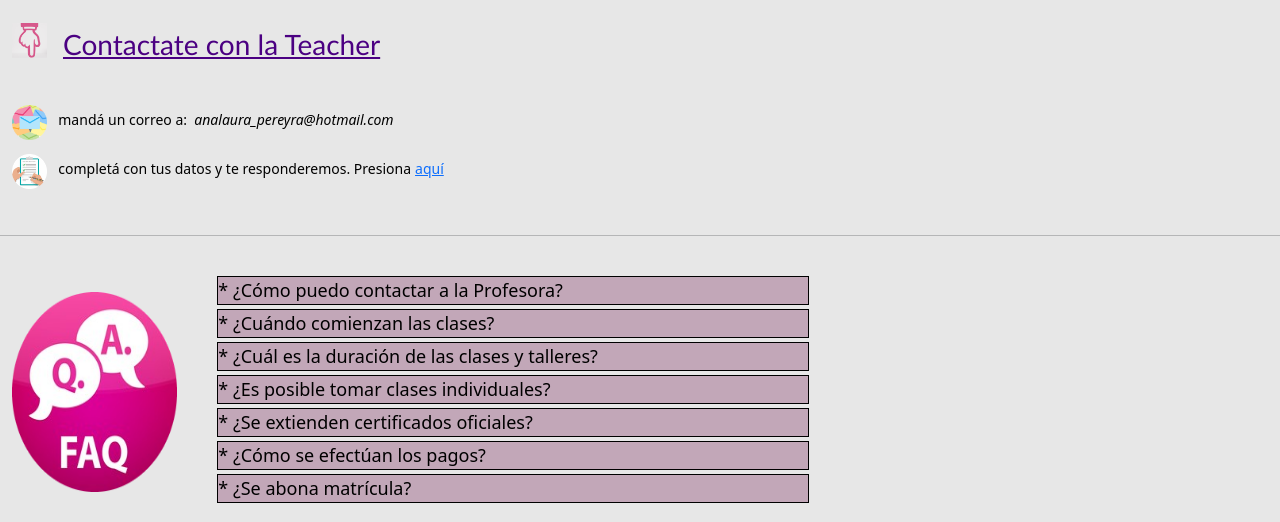
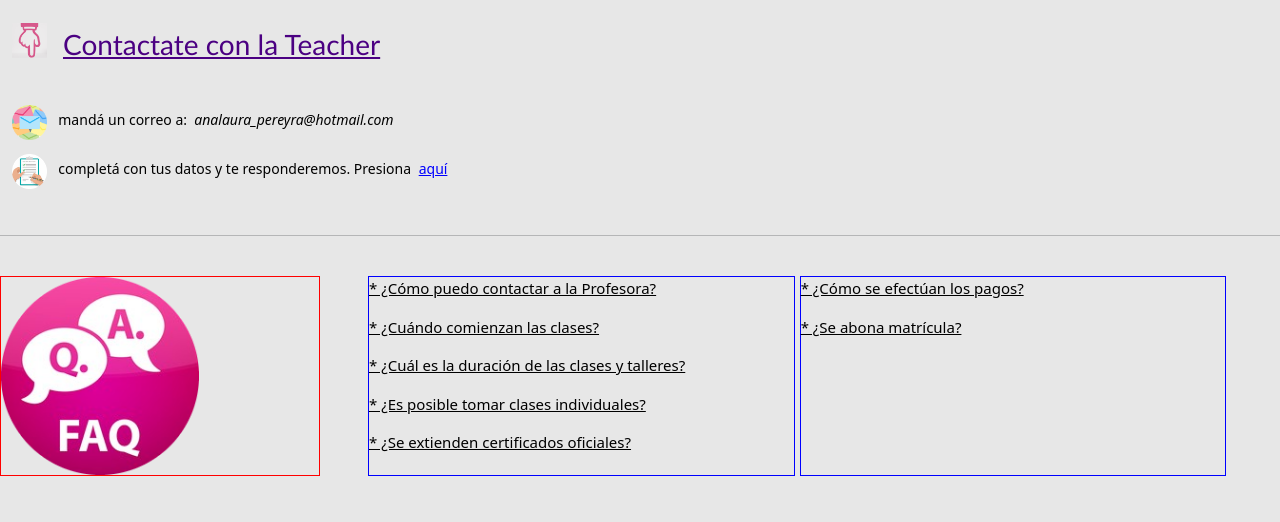
Before and after one commit to Tequi20/Proyecto-EWA, a website: page contacto.html in a window 1280 px wide. Shown: the part 73-595 px from the top of the page. Drawn offline with nearby package versions, Linux system fonts and the light colour scheme; a web font is replaced by a local one.

Commit message:
cambios finales

```diff
--- a/contacto.html
+++ b/contacto.html
@@ -58,7 +58,8 @@
         <div class="container-fluid">
             <div class="d-flex">
                 <div>
-                <img src="images/indice_hacia_abajo-PhotoRoom-removebg-preview.png" class="mainContacto__imagen--formato seccion1__span2--animacion">
+                    <img src="images/indice_hacia_abajo-PhotoRoom-removebg-preview.png"
+                        class="mainContacto__imagen--formato seccion1__span2--animacion">
                 </div>
                 <div class="ms-3">
                     <p class="mainContacto__p--contactoProfesora">Contactate con la Teacher</p>
@@ -72,7 +73,8 @@
                     <img src="images/correos varios-modified.png" class="mainContacto__imagen--formato">
                 </div>
                 <div class="ms-1">
-                <p class="mt-1 mainContacto__p--correoMail"> &nbsp mandá un correo a: &nbsp<em>analaura_pereyra@hotmail.com</em></p>
+                    <p class="mt-1 mainContacto__p--correoMail"> &nbsp mandá un correo a:
+                        &nbsp<em>analaura_pereyra@hotmail.com</em></p>
                 </div>
             </div>
 
@@ -84,32 +86,38 @@
                     <img src="images/pequeno formulario-modified.png" class="mainContacto__imagen--formato">
                 </div>
                 <div class="d-flex ms-1">
-                <p class="mt-1 mainContacto__p--correoMail">&nbsp completá con tus datos y te responderemos. Presiona <a href="https://forms.gle/AZniimamofyhzuvj9" target="_blank"><p class="mt-1 ms-1 mainContacto__p--correoMail">aquí</p></a></p>
+                    <p class="mt-1 mainContacto__p--correoMail">&nbsp completá con tus datos y te responderemos.
+                        Presiona
+                        <span>
+                            <a href="https://forms.gle/AZniimamofyhzuvj9" target="_blank" class="mt-1 ms-1 mainContacto__p--correoMail2">aquí
+                            </a>
+                        </span>
+                    </p>
                 </div>
             </div>
         </div>
 
         <br>
-    <hr/>
+        <hr />
         <br>
 
         <div class="container-fluid">
             <div class="row d-flex">
-            <div class="row col-md-2 d-flex justify-content-center align-items-center">
-                <img src="images/FAQ123-modified.png" class="mainContacto__imagenFaq--formato">
+                <div class="col-md-3 me-5 d-flex mainContacto__imagenFaq--formato tamanioImagen tamanioImagen2 alineacionImagen" style="border: 1px solid red">
                 </div>
-            <div class="row col-md-6 ms-3">
+                <div class="col-md-4 espacioPreguntas espacioPreguntas2" style="border: 1px solid blue">
                     <div class="row">
-                    <details class="mb-1" style="border: 1px solid black">
+                        <details class="mb-3">
                             <summary class="row mainCursos__p--estilosTitulo4">
                                 * ¿Cómo puedo contactar a la Profesora?
                             </summary>
                             <p class="row mainCursos__summary--elementary1Desc">
-                            &nbsp - Podés enviar un mail o contactarte a través del Instagram, Facebook o formulario.<br>
+                                &nbsp - Podés enviar un mail o contactarte a través del Instagram, Facebook o
+                                formulario.<br>
                         </details>
                     </div>
                     <div class="row">
-                    <details class="mb-1" style="border: 1px solid black">
+                        <details class="mb-3">
                             <summary class="row mainCursos__p--estilosTitulo4">
                                 * ¿Cuándo comienzan las clases?
                             </summary>
@@ -118,34 +126,39 @@
                         </details>
                     </div>
                     <div class="row">
-                    <details class="mb-1" style="border: 1px solid black">
+                        <details class="mb-3">
                             <summary class="row mainCursos__p--estilosTitulo4">
                                 * ¿Cuál es la duración de las clases y talleres?
                             </summary>
                             <p class="row mainCursos__summary--elementary1Desc">
-                            &nbsp - Los cursos no tienen una duración específica, sino que dependerán de la evolución y desarrollo del alumno.<br>
+                                &nbsp - Los cursos no tienen una duración específica, sino que dependerán de la
+                                evolución y desarrollo del alumno.<br>
                         </details>
                     </div>
                     <div class="row">
-                    <details class="mb-1" style="border: 1px solid black">
+                        <details class="mb-3">
                             <summary class="row mainCursos__p--estilosTitulo4">
                                 * ¿Es posible tomar clases individuales?
                             </summary>
                             <p class="row mainCursos__summary--elementary1Desc">
-                            &nbsp - Sí, pero tienen un arancel especial, dado que el espacio se dedica exclusivamente a ese alumno y sus necesidades.<br>
+                                &nbsp - Sí, pero tienen un arancel especial, dado que el espacio se dedica
+                                exclusivamente a ese alumno y sus necesidades.<br>
                         </details>
                     </div>
                     <div class="row">
-                    <details class="mb-1" style="border: 1px solid black">
+                        <details>
                             <summary class="row mainCursos__p--estilosTitulo4">
                                 * ¿Se extienden certificados oficiales?
                             </summary>
                             <p class="row mainCursos__summary--elementary1Desc">
-                            &nbsp - No, pero se entregan diplomas de aprobación de la cursada o de asistencia a los talleres.<br>
+                                &nbsp - No, pero se entregan diplomas de aprobación de la cursada o de asistencia a los
+                                talleres.<br>
                         </details>
                     </div>
+                </div>
+                <div class="col-md-4 espacioPreguntas margin__preguntas--2" style="border: 1px solid blue">
                     <div class="row">
-                    <details class="mb-1" style="border: 1px solid black">
+                        <details class="mb-3">
                             <summary class="row mainCursos__p--estilosTitulo4">
                                 * ¿Cómo se efectúan los pagos?
                             </summary>
@@ -154,7 +167,7 @@
                         </details>
                     </div>
                     <div class="row">
-                    <details class="mb-1" style="border: 1px solid black">
+                        <details class="mb-3">
                             <summary class="row mainCursos__p--estilosTitulo4">
                                 * ¿Se abona matrícula?
                             </summary>
@@ -165,7 +178,6 @@
                 </div>
             </div>
         </div>
-
     </main>
 
     <br><br>
@@ -192,7 +204,8 @@
                 </div>
                 <div class="col-md-3 d-flex align-items-center alineacionCol3">
                     <span class="footer__span--teacher me-3">FAQ</span>
-                    <a href="Contacto.html"><img src="images/faq2.png" title="Preguntas Frecuentes" class="footer__div--imagen2"></a>
+                    <a href="Contacto.html"><img src="images/faq2.png" title="Preguntas Frecuentes"
+                            class="footer__div--imagen2"></a>
                 </div>
 
 
--- a/scss/main.scss
+++ b/scss/main.scss
@@ -123,7 +123,7 @@ $espacioLetras: 24px;
     color: black;
 }
 
-@media only screen and (max-width: 768px) {
+@media only screen and (max-width: 767px) {
         .alineacionCol1 {
             justify-content: center;
             padding-bottom: 20px;
@@ -143,6 +143,23 @@ $espacioLetras: 24px;
             margin-top: -20px;
         }
 
+        .tamanioImagen {
+            height:120px;
+            background-image: url(../images/FAQ123-modified.png);
+            background-size: contain;
+
+        }
+
+        .espacioPreguntas2 {
+            margin-top: 20px;
+        }
+
+}
+
+@media only screen and (max-width: 575px) {
+        .alineacionImagen {
+            background-position: center;
+        }
 }
 
 @media only screen and (min-width: 768px) {
@@ -160,6 +177,27 @@ $espacioLetras: 24px;
     .margin__imagen--frase {
         margin-top: -20px;
     }
+
+    .espacioPreguntas {
+        /*margin-left: 40px;*/
+    }
+
+    .tamanioImagen2 {
+        height:200px;
+        /*background-image: url(../images/FAQ123-modified.png);
+        background-size: contain;*/
+    }
+
+    .margin__preguntas--2 {
+        margin-left: 5px;
+    }
+}
+
+@media only screen and (max-width: 1024px) {
+    .alineacionVideo {
+        justify-content: center;
+    }
+
 }
 
 @media only screen and (max-width: 1024px) {
@@ -265,10 +303,11 @@ $espacioLetras: 24px;
 }
 
 .mainCursos__p--estilosTitulo4 {
-    background-color:rgba(122, 43, 92, 0.336);
+    /*background-color:rgba(122, 43, 92, 0.336);*/
     color: black;
-    font-size: 18px;
+    font-size: 15px;
     /*font-weight: bold;*/
+    text-decoration: underline;
 }
 
 .mainCursos__span--estilos {
@@ -309,12 +348,21 @@ $espacioLetras: 24px;
         color: black;
 }
 
+.mainContacto__p--correoMail2 {
+    font-weight: normal;
+    font-size: 14px;
+    color: blue;
+}
+
 .mainContacto__imagen--formato {
             width:35px;
 }
 
 .mainContacto__imagenFaq--formato {
-        height: 200px;
+        background-image: url(../images/FAQ123-modified.png);
+        background-repeat: no-repeat;
+        /*background-position: left;*/
+        background-size: contain;
 }
 
 .tablaFoto__ul--icono {
```
Also changed, not shown: cursos.html (+2 -2 lines), talleres.html (+1 -1 lines), css/main.css. Lines whose indentation alone changed are shown as unchanged.
